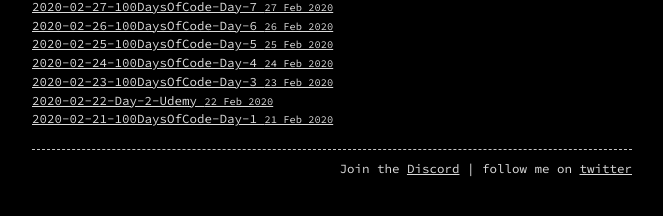
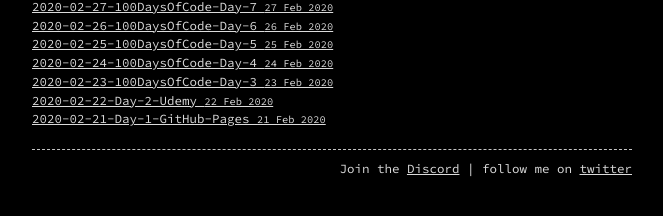
Before and after one commit to prototowb/prototowb.github.io, a Jekyll site: the page built from blog/category.html, in a window 1280 px wide. Shown: the part 221-437 px from the top of the page, without its empty margins (308-971 px from the left). Built offline with Jekyll 4.4.1, drawn with Linux system fonts in a browser that asks for light colours.

Commit message:
Update and rename 2020-02-21-100DaysOfCode-Day-1.md to 2020-02-21-Day-1-GitHub-Pages.md

```diff
--- a/_posts/2020-02-21-100DaysOfCode-Day-1.md
+++ b/_posts/2020-02-21-Day-1-GitHub-Pages.md
@@ -1,6 +1,6 @@
 ---
 layout: post
-title: "2020-02-21-100DaysOfCode-Day-1"
+title: "2020-02-21-Day-1-GitHub-Pages"
 date: 2020-02-21 23:50:45 +0000
 categories: 100-Days-of-Code
 tags: [100DaysOfCode, GitHub]
```
